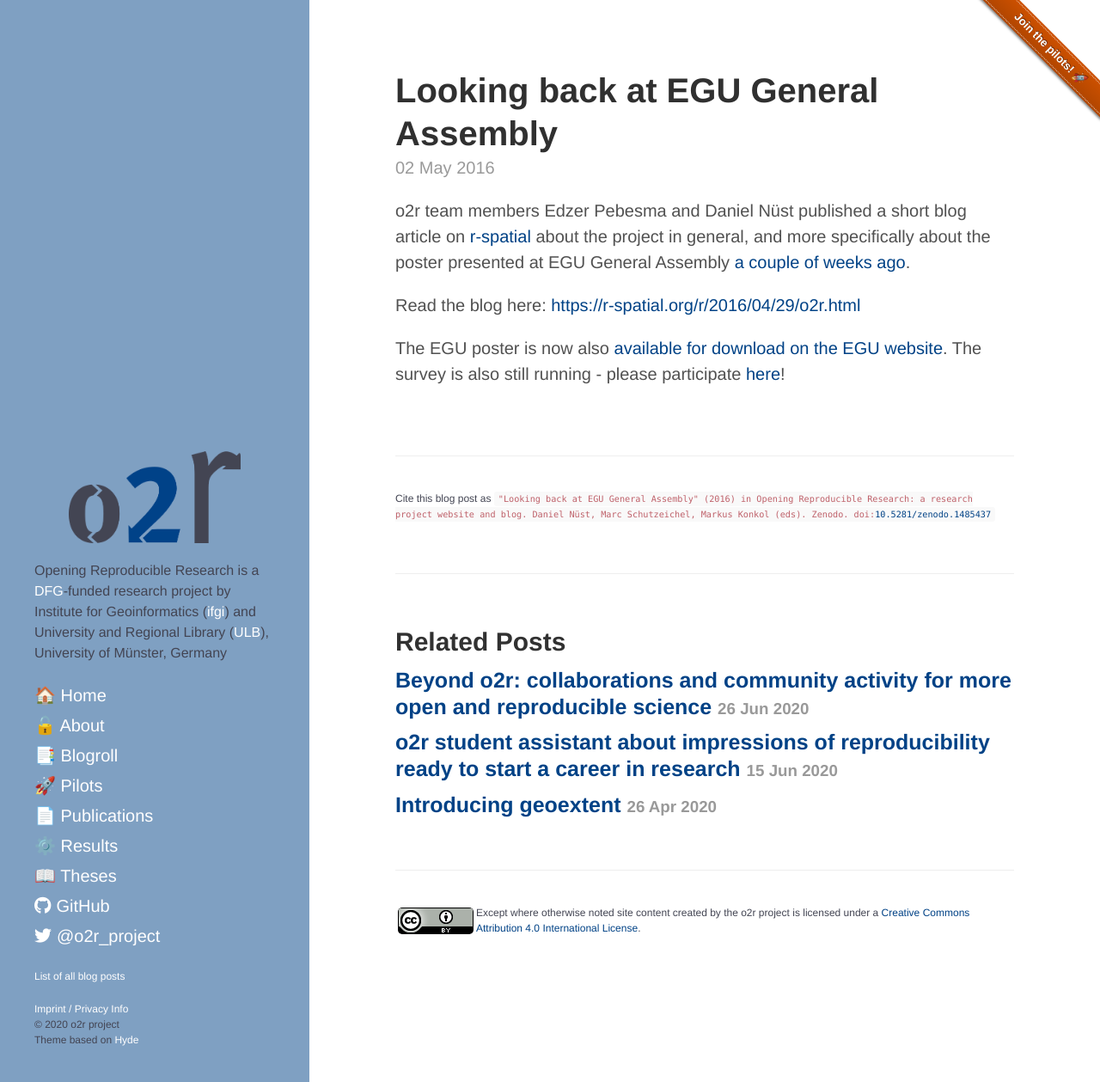
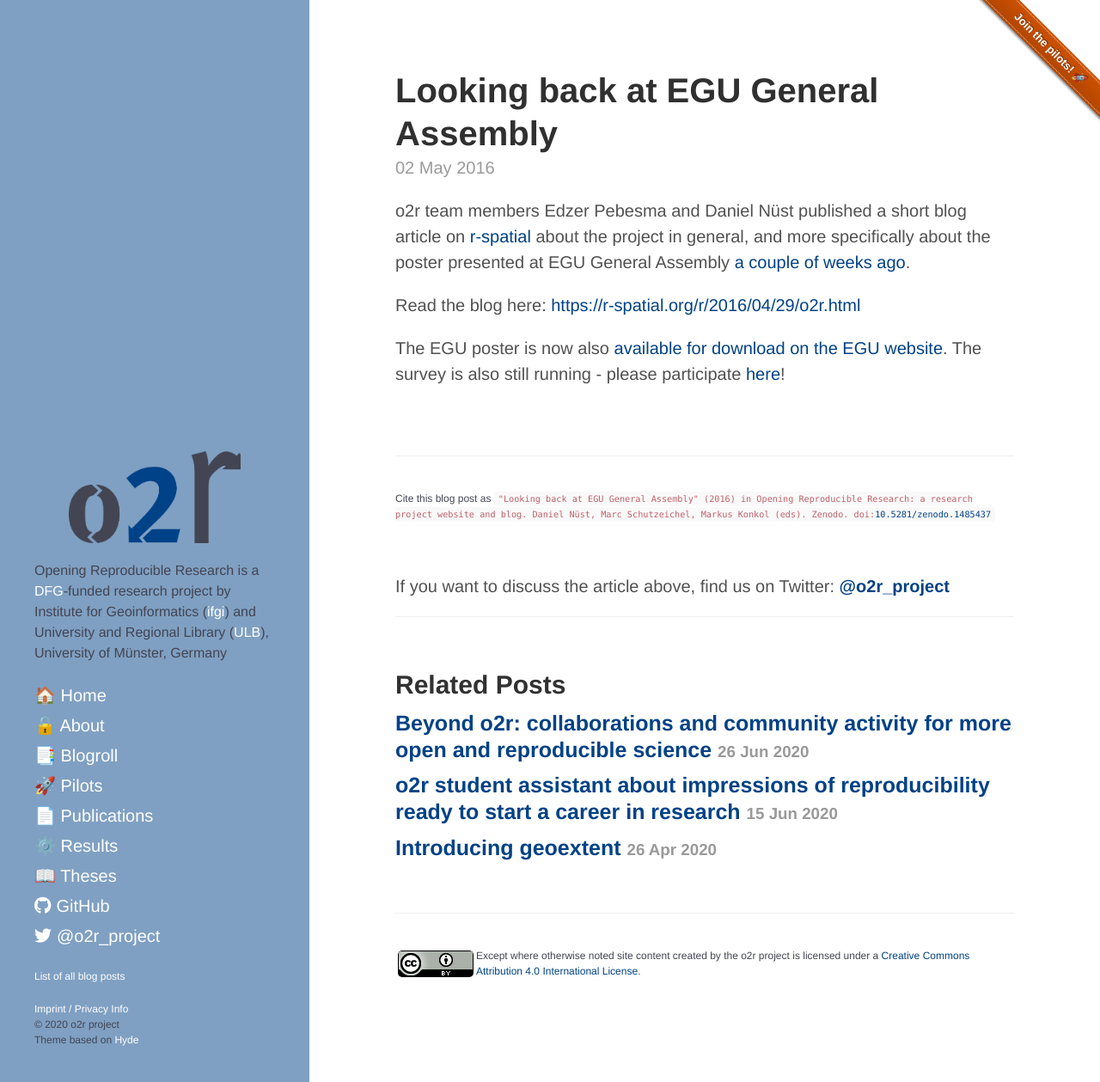
Before and after one commit to o2r-project/o2r-project.github.io, a Jekyll site: the page built from _posts/2016-05-02-egu-review.md, in a window 1280 px wide and 1259 px high. Shown: the whole window at 86% size. Built offline with Jekyll 4.4.1, drawn with Linux system fonts in a browser that asks for light colours; nearby versions of some CDN libraries.

Commit message:
point to twitter for discussion

```diff
--- a/_includes/comments.html
+++ b/_includes/comments.html
@@ -1,5 +1,5 @@
 {% if page.disable_comments %}
     <p class="comments_disabled">Comments are disabled for this post.</p>
 {% else %}
-    <!-- comments globally disabled -->
+    <p>If you want to discuss the article above, find us on Twitter: <strong><a href="{{ site.twitter.url }}" title="Twitter profile">{{ site.twitter.handle }}</a></strong></p>
 {% endif %}
```
